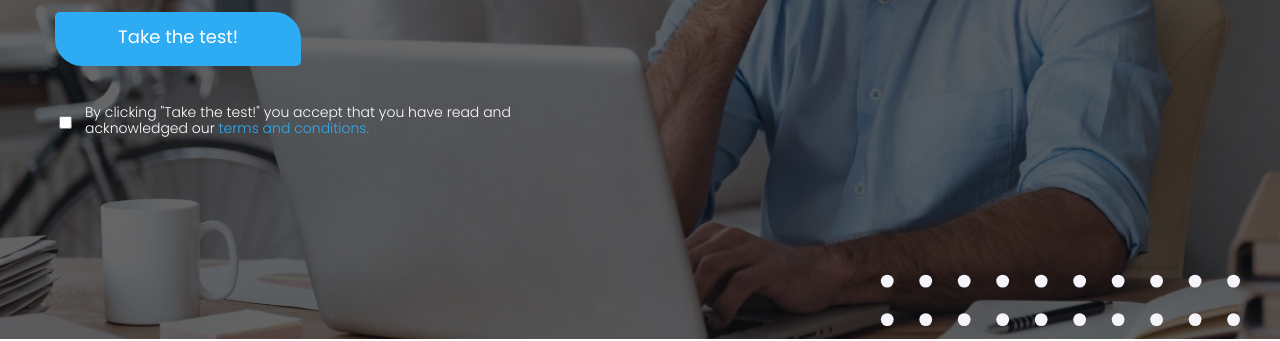
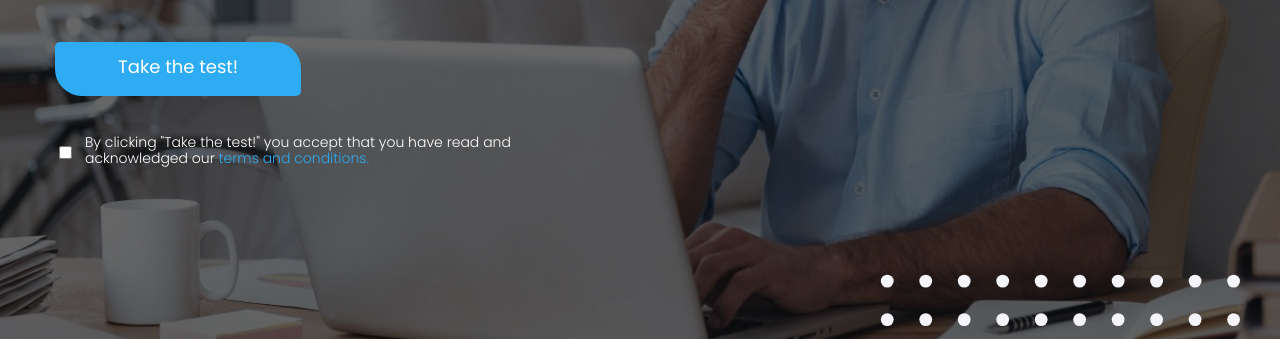
Before and after one commit to KattarinaOsadchenko/hw_22, a website: page src/pages/index.html in a window 1280 px wide. Shown: the part 461-802 px from the top of the page. Drawn offline with Linux system fonts and the light colour scheme; files whose address does not match are found by name.

Commit message:
init fresh2

```diff
--- a/src/pages/index.html
+++ b/src/pages/index.html
@@ -11,7 +11,7 @@
 <body>
 <header class="header">
   <div class="container">
-    <div class="d-flex justify-content-between">
+    <div class="header__content d-flex justify-content-between">
       <div class="logo">
         <a href="/">
           <img src="../assets/pictures/svg/logo.svg" alt="IQ Project" title="IQ Project">
@@ -38,7 +38,7 @@
         <form>
           <input id="terms" type="checkbox">
           <label for="terms" id="adaptive-el">
-            By clicking "Take the test!" you accept that you have read and acknowledged our
+            <span>By clicking "Take the test!" you accept that you have read and acknowledged our</span>
             <a href="#" class="blue">terms and conditions.</a>
           </label>
         </form>
@@ -50,7 +50,7 @@
       <div class="schedule__content d-flex">
         <div class="schedule__text d-flex flex-column">
           <h2>Test Your IQ!</h2>
-          <p>This site online IQ tests and is designed to help people learn more about human intelligence. IQ tests are one of the most common tools used by researchers to try to understand and measure human intelligence.</p>
+          <p >This site online IQ tests and is designed to help people learn more about human intelligence. IQ tests are one of the most common tools used by researchers to try to understand and measure human intelligence.</p>
           <p>
             <a href="#" class="blue">Take the test</a> and find out yours!
           </p>
@@ -117,7 +117,7 @@
           <form>
             <input id="check" type="checkbox">
             <label for="check">
-              By clicking "Take the test!" you accept that you have read and acknowledged our
+               <span>By clicking "Take the test!" you accept that you have read and acknowledged our</span>
               <a href="#" class="blue">terms and conditions.</a>
             </label>
           </form>
--- a/src/styles/scss/common/common.scss
+++ b/src/styles/scss/common/common.scss
@@ -9,6 +9,10 @@ body{
   font-weight: var.$font-regular;
   line-height: 1.2;
   color: var.$main-font-color;
+
+  .page__privacy {
+    background-color: var.$additional4-color;
+  }
 }
 
 .container {
--- a/src/styles/scss/common/media-mixins.scss
+++ b/src/styles/scss/common/media-mixins.scss
@@ -23,3 +23,9 @@
     @content;
   }
 }
+
+@mixin screen_xs() {
+  @media (max-width: var.$screen_xs){
+    @content;
+  }
+}
--- a/src/styles/scss/common/variables.scss
+++ b/src/styles/scss/common/variables.scss
@@ -4,6 +4,7 @@ $accent-color: #2EACF3;
 $additional-color: #FFF;
 $additional2-color: #000;
 $additional3-color: #343434;
+$additional4-color: #F4F4FA;
 $color-text-footer: #909090;
 $adaptive-color: blanchedalmond;
 $adaptive2-color: lightpink;
@@ -27,3 +28,4 @@ $screen_xl: 1280px;
 $screen_lg: 992px;
 $screen_md: 767px;
 $screen_sm: 576px;
+$screen-xs: 480px;
--- a/src/styles/scss/components/banner/banner.scss
+++ b/src/styles/scss/components/banner/banner.scss
@@ -7,8 +7,10 @@
 
   @include mix.bg-image('./../../assets/pictures/jpg/background-top.jpg');
 
+
   height: 100vh;
-  padding-top: 225px;
+  min-height: 800px;
+  padding-top: var.$header-height;
 
   .container{
     @extend %height100;
@@ -35,6 +37,9 @@
 
   &__content{
     @extend %height100;
+
+    align-items: start;
+    justify-content: center;
   }
 
   h1{
--- a/src/styles/scss/components/footer/footer-media.scss
+++ b/src/styles/scss/components/footer/footer-media.scss
@@ -1,5 +1,26 @@
 @use './../../common/variables' as var;
 @use './../../common/media-mixins' as mix;
+
+@include mix.screen_md {
+  @media (max-width: var.$screen_md) {
+    .footer {
+      padding: 50px 0;
+    }
+
+    .footer__list {
+     display: flex;
+     flex-direction: column;
+     gap: 20px;
+     align-items: center;
+   }
+
+    .footer__menu {
+      display: flex;
+      flex-direction: column;
+      align-items: center;
+    }
+  }
+}
 
 @include mix.screen_sm {
   @media (max-width: var.$screen_sm) {
--- a/src/styles/scss/components/footer/footer.scss
+++ b/src/styles/scss/components/footer/footer.scss
@@ -1,8 +1,7 @@
 @use './../../common/variables' as var;
 
 .footer{
-  height: 358px;
-  padding-top: 109px;
+  padding: 109px 0;
   background-color: var.$additional3-color;
 
   .logo{
--- a/src/styles/scss/components/header/header-media.scss
+++ b/src/styles/scss/components/header/header-media.scss
@@ -16,7 +16,26 @@
     }
 
     .header__menu ul {
-      gap: 25px;
+      gap: 20px;
+    }
+
+    .header .logo {
+      width: 160px;
     }
   }
 }
+
+@include mix.screen_xs {
+  @media (max-width: var.$screen_xs){
+    .header__content {
+      flex-wrap: wrap;
+    }
+    .header__menu ul {
+      gap: 15px;
+    }
+    .header .logo {
+      width: 160px;
+    }
+
+  }
+}
--- a/src/styles/scss/components/how-it-works/how-it-works.scss
+++ b/src/styles/scss/components/how-it-works/how-it-works.scss
@@ -41,6 +41,7 @@
 
   &__bottom{
     flex-direction: row-reverse;
+    gap: 94px;
     align-items: flex-start;
 
     & form label{
--- a/src/styles/scss/components/privacy-policy/privacy-policy.scss
+++ b/src/styles/scss/components/privacy-policy/privacy-policy.scss
@@ -6,8 +6,7 @@
 
   .container {
     position: relative;
-
-  }
+      }
 
   &__content{
     gap: 110px;
--- a/src/styles/scss/components/schedule/schedule-media.scss
+++ b/src/styles/scss/components/schedule/schedule-media.scss
@@ -7,6 +7,14 @@
     .schedule__content {
       flex-direction: column;
       align-items: center;
+    }
+    .schedule__text {
+      max-width: 100%;
+      text-align: justify;
+
+      h2 {
+       text-align: center;
+      }
     }
   }
 }
--- a/src/styles/scss/components/schedule/schedule.scss
+++ b/src/styles/scss/components/schedule/schedule.scss
@@ -9,7 +9,7 @@
 
   &__text{
     gap: 55px;
-    width: 35%;
+    max-width: 35%;
   }
 
   &__classification{
```
Also changed, not shown: src/pages/privacy-policy.html (+1 -1 lines), src/styles/css/privacy-policy.css, src/styles/css/style.css, 1 other file.
